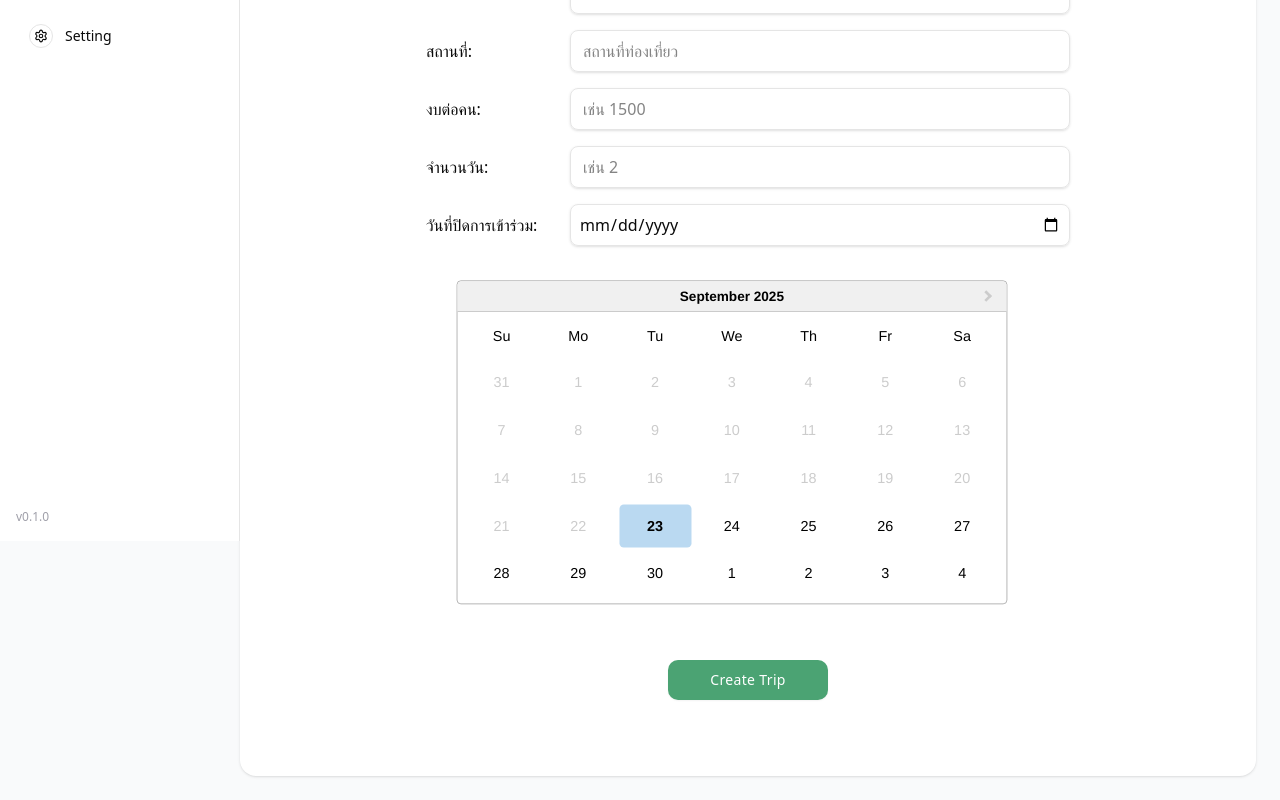
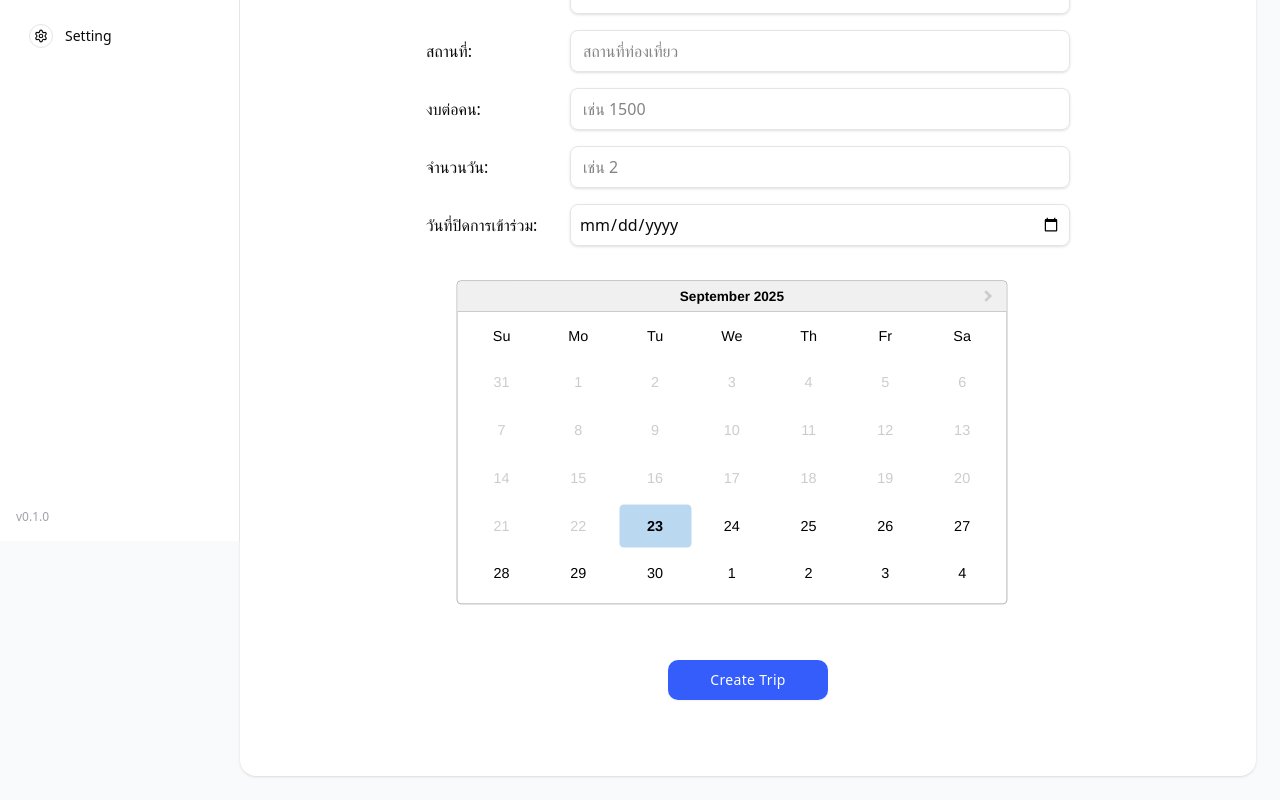
Before and after one commit to PhonePlaza/WANG, a Next.js app: page /create-trip in a window 1280 px wide. Shown: the part 259-1059 px from the top of the page. Built offline with nearby package versions, Linux system fonts and the light colour scheme; no server answers.

Commit message:
feat : add button component

```diff
--- a/src/components/ui/button.tsx
+++ b/src/components/ui/button.tsx
@@ -21,7 +21,7 @@ const buttonVariants = cva(
           "hover:bg-accent hover:text-accent-foreground dark:hover:bg-accent/50",
         link: "text-primary underline-offset-4 hover:underline",
         success:
-          "bg-[#4BA373] text-white shadow-xs hover:bg-[#3f8e63] focus-visible:ring-[#8fc3a6] dark:bg-[#4BA373] dark:hover:bg-[#3f8e63]",
+          "bg-[#355dfb] text-white shadow-xs hover:bg-[#2a4ed9] focus-visible:ring-[#8fc3a6] dark:bg-[#4BA373] dark:hover:bg-[#3f8e63]",
       },
       size: {
         default: "h-9 px-4 py-2 has-[>svg]:px-3",
```
